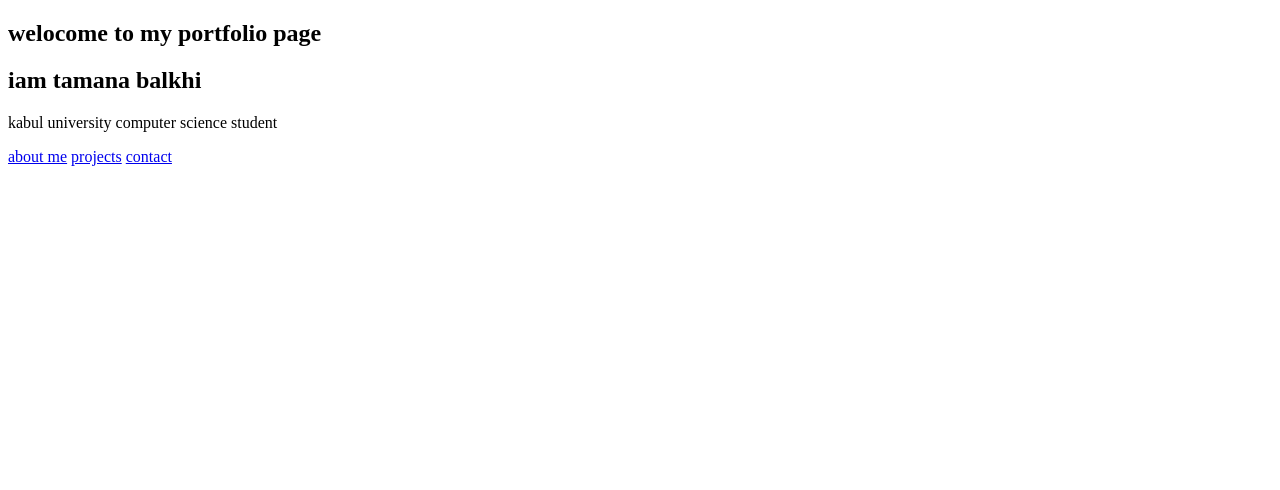
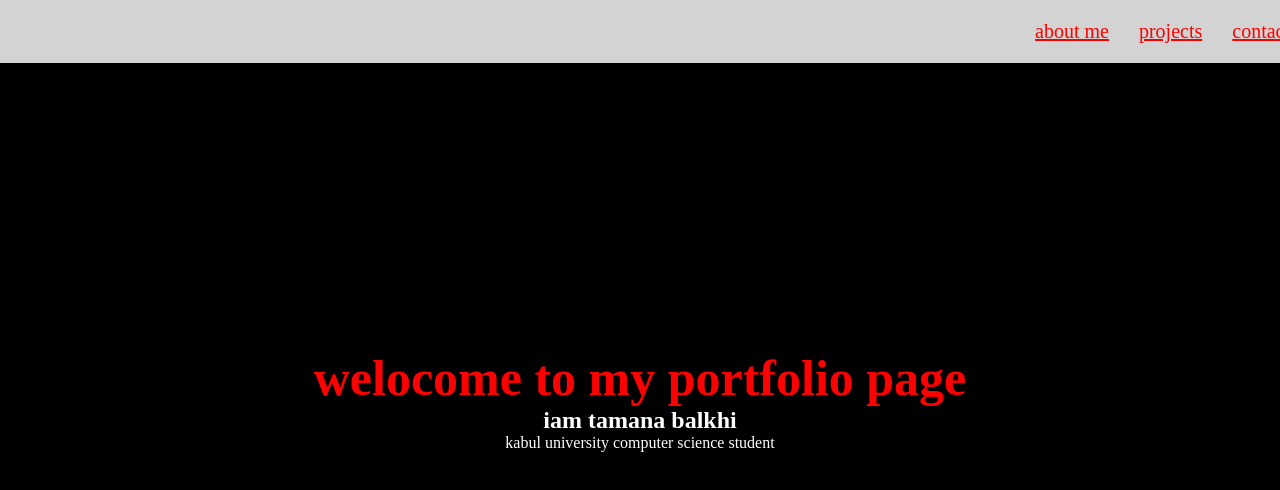
Before and after one commit to tamana-Balkhi/personal-page, a plain HTML site: page index.html in a window 1280 px wide. Drawn offline with Linux system fonts and the light colour scheme.

Commit message:
some change in style

```diff
--- a/index.html
+++ b/index.html
@@ -1,12 +1,18 @@
 <!DOCTYPE html>
 <html lang="en">
 <head>
+    <link rel="stylesheet" href="style.css">
     <meta charset="UTF-8">
     <meta name="viewport" content="width=device-width, initial-scale=1.0">
     <meta http-equiv="X-UA-Compatible" content="ie=edge">
     <title>personal page</title>
 </head>
 <body>
+        <nav id="navbar">
+                <a href="#welcome-section">about me</a>
+                <a href="#projects">projects</a>
+                <a href="#contact">contact</a>
+            </nav>
     <section id="welcome-section">
         <h1>welocome to my portfolio page</h1>
         <h2>iam tamana balkhi</h2>
@@ -19,11 +25,7 @@
 
     </section>
     <section id="contact"></section>
-    <nav id="navbar">
-        <a href="#welcome-section">about me</a>
-        <a href="#projects">projects</a>
-        <a href="#contact">contact</a>
-    </nav>
+
     <script src="https://cdn.freecodecamp.org/testable-projects-fcc/v1/bundle.js"></script>
 </body>
 </html>
--- a/style.css
+++ b/style.css
@@ -0,0 +1,44 @@
+*{
+    margin: 0;
+    padding: 0;
+
+}
+#welcome-section{
+    display: flex;
+    flex-direction: column;
+    justify-content: center;
+    align-items: center;
+    width: 100%;
+    height: 100vh;
+    background-color: #000;
+    color: white;
+
+}
+h1{
+color: red;
+font-size: 50px;
+}
+#navbar{
+
+        display: flex;
+        justify-content: flex-end;
+        position: fixed;
+        top: 0;
+        left: 0;
+        width: 100%;
+        background-color:lightgray;
+        z-index: 10;
+        padding: 20px 20px;
+
+      }
+      a{
+          margin-right: 10px;
+          margin-left: 20px;
+          color: red;
+          font-size: 20px;
+          font-weight: 400;
+          text-decoration: non;
+
+
+
+      }
```
